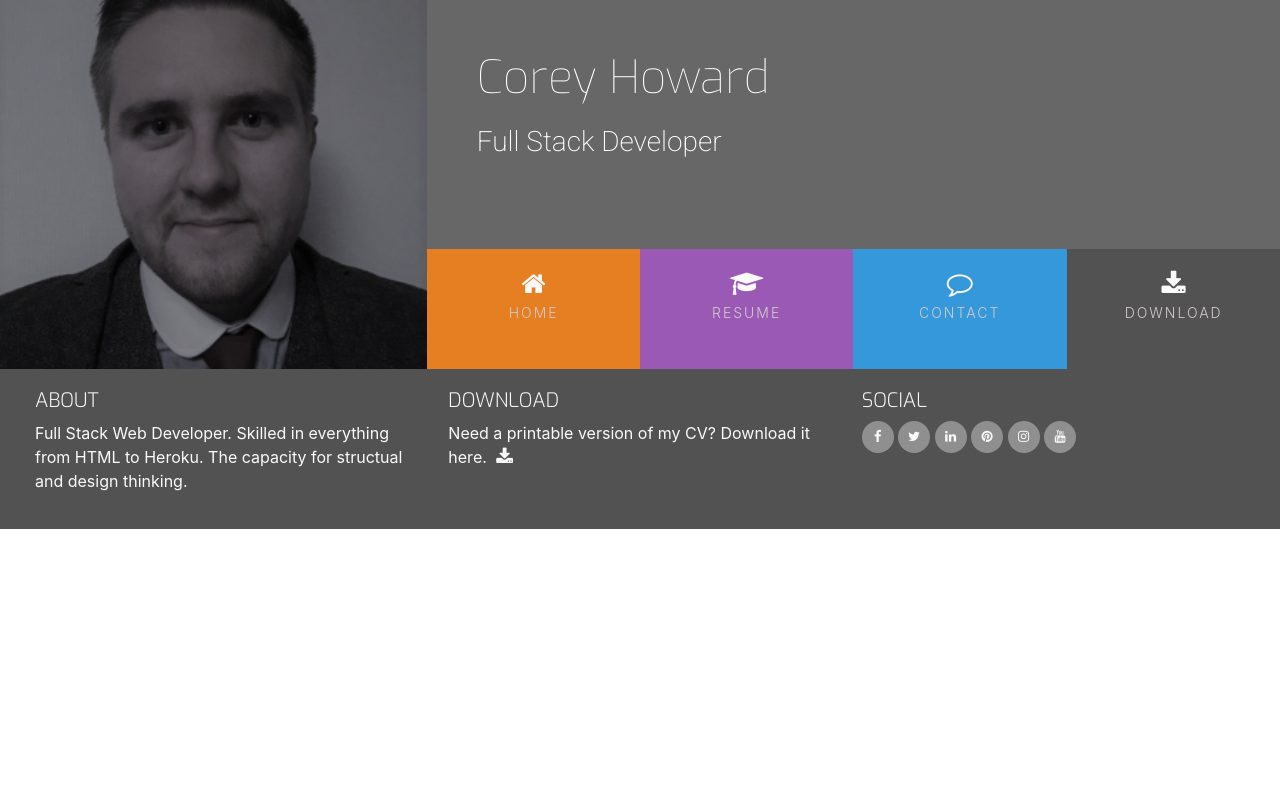
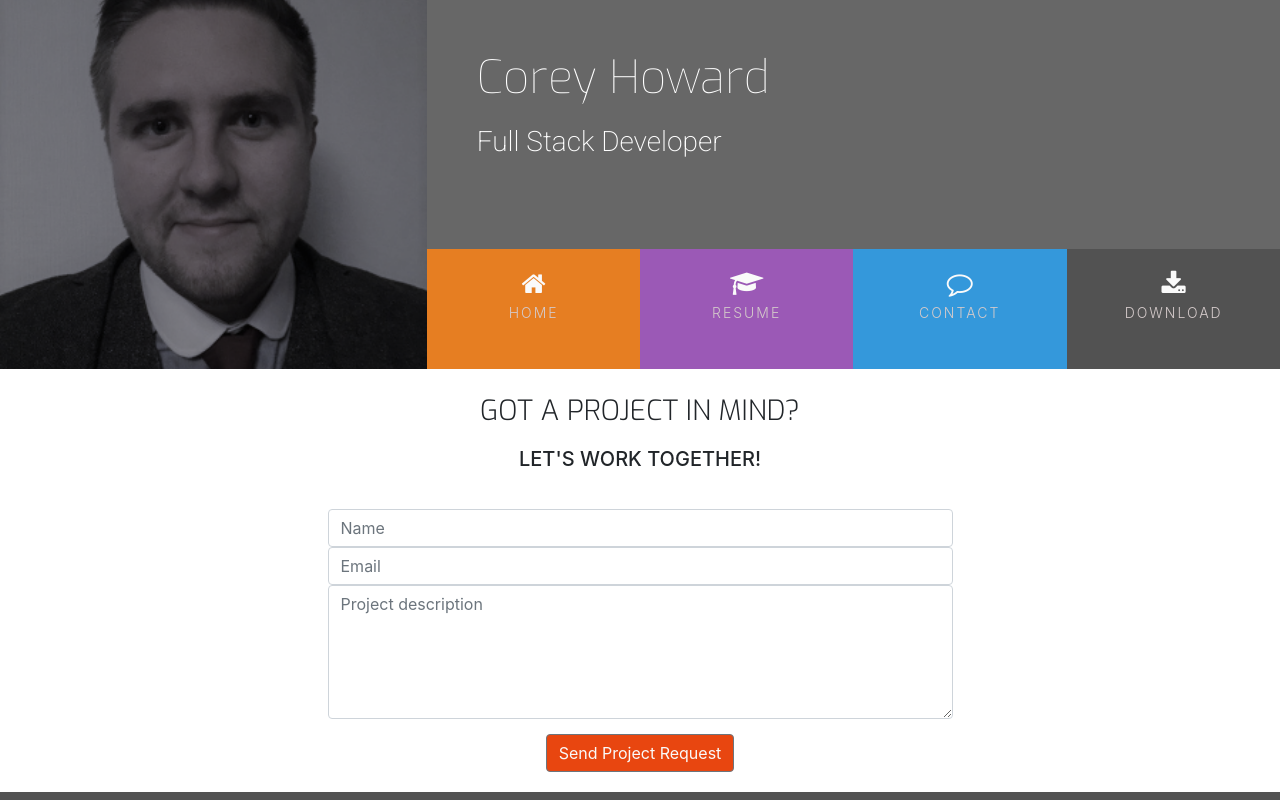
Before and after one commit to corey-howard/ucd-resume, a plain HTML site: page contact.html in a window 1280 px wide. Shown: the top 800 px of the page. Drawn offline with nearby package versions, Linux system fonts and the light colour scheme.

Commit message:
Finished resume project

```diff
--- a/contact.html
+++ b/contact.html
@@ -27,16 +27,16 @@
                     <div class="col">
                         <ul id="nav" class="list-inline menucontainer">
                             <li class="col-6 col-sm-3 ui-menu-color-home list-inline-item menuitem">
-                                <a href="#" class="hvr-sweep-to-bottom"><i class="fa fa-home" aria-hidden="true"></i><span>Home</span></a>
+                                <a href="index.html" class="hvr-sweep-to-bottom"><i class="fa fa-home" aria-hidden="true"></i><span>Home</span></a>
                             </li>
                             <li class="col-6 col-sm-3 ui-menu-color-resume list-inline-item menuitem">
-                                <a href="#" class="hvr-sweep-to-bottom"><i class="fa fa-graduation-cap" aria-hidden="true"></i><span>Resume</span></a>
+                                <a href="resume.html" class="hvr-sweep-to-bottom"><i class="fa fa-graduation-cap" aria-hidden="true"></i><span>Resume</span></a>
                             </li>
                             <li class="col-6 col-sm-3 ui-menu-color-contact list-inline-item menuitem">
-                                <a href="#" class="hvr-sweep-to-bottom"><i class="fa fa-comment-o" aria-hidden="true"></i><span>Contact</span></a>
+                                <a href="contact.html" class="hvr-sweep-to-bottom"><i class="fa fa-comment-o" aria-hidden="true"></i><span>Contact</span></a>
                             </li>
                             <li class="col-6 col-sm-3 ui-menu-color-download list-inline-item menuitem">
-                                <a href="#" class="hvr-sweep-to-bottom"><i class="fa fa-download" aria-hidden="true"></i><span>Download</span></a>
+                                <a href="resume-project/assets/cv/coreyhoward-cv.pdf" target="_blank" class="hvr-sweep-to-bottom"><i class="fa fa-download" aria-hidden="true"></i><span>Download</span></a>
                             </li>
                         </ul>
                     </div>
@@ -44,8 +44,27 @@
             </div>
         </div>
     </header>
-    <section>
+    <section class="container-fluid">
+        <div class="row bg-color-contact">
+            <div class="col">
+                <h3 class="contact-heading uppercase text-center">Got a project in mind?</h3>
+                <h5 class="uppercase text-center">Let's work together!</h5>
 
+                <div class="center-form">
+                    <form>
+                        <input type="text" name="name" id="fullname" class="form-control" placeholder="Name" required/>
+                        <input type="text" name="email" id="emailaddress" class="form-control" placeholder="Email" required/>
+                        <textarea rows="5" name="projectsummary" id="projectsummary" class="form-control" placeholder="Project description" required></textarea>
+                        <div class="form-row text-center">
+                            <div class="col">
+                                <button type="submit" class="btn btn-secondary">Send Project Request</button>
+                            </div>
+                        </div>
+                    </form>
+                </div>
+
+            </div>
+        </div>
     </section>
     <footer class="container-fluid">
         <div id="footer-details" class="row">
@@ -59,7 +78,7 @@
                 <h5 class="uppercase general-sub">Download</h5>
                 <p class="inline-block">
                     Need a printable version of my CV? Download it here.
-                    <a href="#" target="_blank" class="cv-pdf">
+                    <a href="resume-project/assets/cv/coreyhoward-cv.pdf" target="_blank" class="cv-pdf">
                         <i class="fa fa-download" aria-hidden="true"></i>
                         <span class="sr-only">Download link.</span>
                     </a>
--- a/resume-project/assets/css/style.css
+++ b/resume-project/assets/css/style.css
@@ -15,6 +15,10 @@
 }
 .bg-color-work-history {
   background-color: #9b59b6;
+}
+
+.bg-color-contact {
+  background-color: #fff;
 }
 
 .ui-menu-color-home {
@@ -325,10 +329,43 @@ footer {
   position: absolute;
   left: -6px;
   border-radius: 12px;
-    content: '';
+  content: "";
   background: #fafafa;
 }
 
 .history-items {
   margin-bottom: 30px;
 }
+
+/*---------------------------------------------------Contact Form*/
+
+.contact-heading {
+  font-family: "Exo", sans-serif;
+  font-weight: 300;
+  margin-top: 25px;
+  margin-bottom: 20px;
+}
+
+.center-form {
+  padding-top: 10px;
+  margin: 0 auto;
+  max-width: 70%;
+}
+
+button[type="submit"] {
+  margin-top: 15px;
+  margin-bottom: 20px;
+  color: #fafafa;
+  background-color: #e84610;
+}
+
+/*---------------------------------------------------Media Queries*/
+
+@media (min-width: 992px) {
+  .center-form {
+    padding-top: 30px;
+    min-height: 240px;
+    margin: 0 auto;
+    max-width: 50%;
+  }
+}
```
Also changed, not shown: index.html (+5 -5 lines), resume.html (+8 -5 lines), 1 other file. Lines whose indentation alone changed are shown as unchanged.
